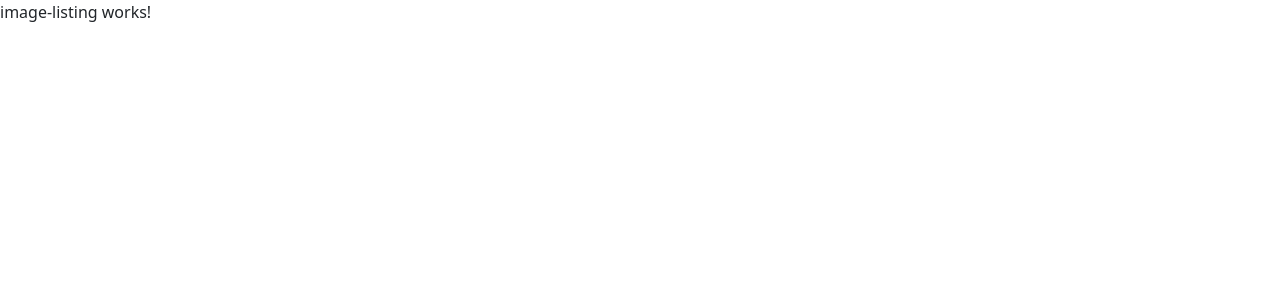
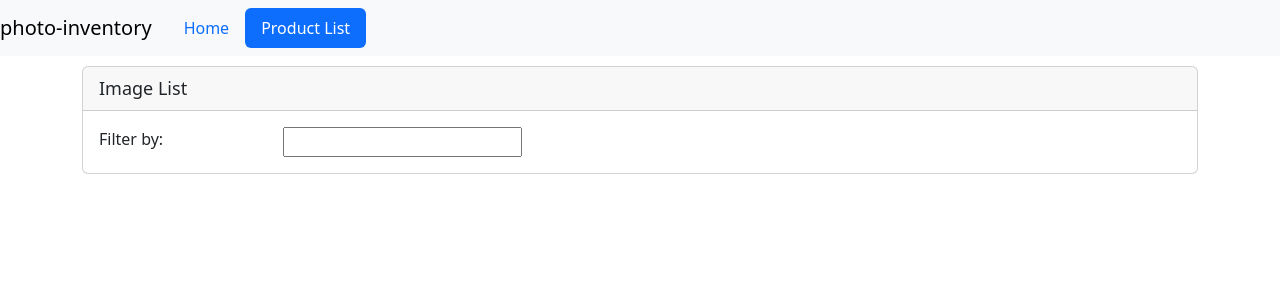
Before and after one commit to jgrospe92/angular-zero-to-hero, an Angular app: page /images in a window 1280 px wide. Shown: the top 300 px of the page. Built offline with nearby package versions, Linux system fonts and the light colour scheme; no server answers.

Commit message:
add nav links and image service

```diff
--- a/src/app/app.component.html
+++ b/src/app/app.component.html
@@ -1 +1,10 @@
-<router-outlet></router-outlet>
+<nav class='navbar navbar-expand navbar-light bg-light'>
+    <a class='navbar-brand'>{{pageTitle}}</a>
+    <ul class='nav nav-pills'>
+      <li><a class='nav-link' routerLinkActive='active' routerLink='/welcome'>Home</a></li>
+      <li><a class='nav-link' routerLinkActive='active' routerLink='/images'>Product List</a></li>
+    </ul>
+</nav>
+<div class='container'>
+  <router-outlet></router-outlet>
+</div>
--- a/src/app/app.component.ts
+++ b/src/app/app.component.ts
@@ -6,5 +6,5 @@ import { Component } from '@angular/core';
   styleUrls: ['./app.component.scss']
 })
 export class AppComponent {
-  title = 'photo-inventory';
+  pageTitle = 'photo-inventory';
 }
--- a/src/app/feature/image-listing/image-listing.component.html
+++ b/src/app/feature/image-listing/image-listing.component.html
@@ -1 +1,17 @@
-<p>image-listing works!</p>
+<div class="card">
+    <div class="card-header">
+        {{pageTitle}}
+    </div>
+    <div class="card-body">
+        <div class="row">
+            <div class="col-md-2">Filter by: </div>
+            <div class='col-md-4'>
+                <input type='text'
+                       [(ngModel)]='listFilter' />
+              </div>
+        </div>
+    </div>
+    <div class="row">
+
+    </div>
+</div>
--- a/src/app/feature/image-listing/image-listing.component.ts
+++ b/src/app/feature/image-listing/image-listing.component.ts
@@ -1,10 +1,62 @@
-import { Component } from '@angular/core';
+import { Component, OnDestroy, OnInit } from '@angular/core';
+import { Subscription } from 'rxjs';
+import { IImage } from 'src/app/models/image.model';
+import { ImageService } from './image.service';
 
 @Component({
   selector: 'app-image-listing',
   templateUrl: './image-listing.component.html',
   styleUrls: ['./image-listing.component.scss']
 })
-export class ImageListingComponent {
+export class ImageListingComponent implements OnInit, OnDestroy {
+
+  pageTitle: string = 'Image List';
+  imageWidth: number = 50;
+  imageMargin: number = 2;
+  showImage:boolean = false;
+  errorMessage = '';
+  sub!: Subscription;
+
+  private _listFilter = '';
+  get listFilter(): string {
+    return this._listFilter;
+  }
+  set listFilter(value: string) {
+    this._listFilter = value;
+  }
+
+  filteredProducts: IImage[] = [];
+  images: IImage[] = [];
+
+  constructor(private imageService: ImageService){}
+
+  ngOnInit(): void {
+    this.sub = this.imageService.getImages().subscribe({
+      next: images => {
+        this.images = images;
+        this.filteredProducts = this.images;
+      },
+      error: err => this.errorMessage = err
+    })
+  }
+
+  ngOnDestroy(): void {
+    this.sub.unsubscribe();
+  }
+
+
+  performFilter(filterBy: string): IImage[] {
+    filterBy = filterBy.toLocaleLowerCase();
+    return this.images.filter((image: IImage) =>
+    image.name.toLocaleLowerCase().includes(filterBy))
+  }
+
+  toggleImage(): void {
+    this.showImage = !this.showImage;
+  }
+
+  onRatingClicked(message: string): void{
+    this.pageTitle = 'Image List: ' + message;
+  }
 
 }
--- /dev/null
+++ b/src/app/feature/image-listing/image.service.ts
@@ -0,0 +1,34 @@
+import { HttpClient, HttpErrorResponse } from '@angular/common/http';
+import { Injectable } from '@angular/core';
+import { Observable, catchError, tap, throwError } from 'rxjs';
+import { IImage } from 'src/app/models/image.model';
+
+@Injectable({
+  providedIn: 'root'
+})
+export class ImageService {
+
+  private imageUrl = 'api/data/mock_data.json';
+
+  constructor(private http: HttpClient) { }
+
+  getImages(): Observable<IImage[]> {
+    return this.http.get<IImage[]>(this.imageUrl)
+      .pipe(
+        tap((data) => console.log('Initial Mock Data', JSON.stringify(data))),
+        catchError(this.handleError)
+      );
+  }
+
+  private handleError(err: HttpErrorResponse): Observable<never> {
+    let errorMessage = '';
+    if (err.error instanceof ErrorEvent) {
+      // Client-side error or network error occurred
+      errorMessage = `An Error occurred: ${err.error.message}`;
+    } else {
+      errorMessage =`Server returned code: ${err.status}, error message: ${err.message}`;
+    }
+    console.error(errorMessage)
+    return throwError(() => errorMessage);
+  }
+}
--- a/src/app/home/home.component.html
+++ b/src/app/home/home.component.html
@@ -1,7 +1,7 @@
 <div class="app_home__layout">
     <div class="card">
         <div class="card-header">
-          {{title}}
+          Welcome
         </div>
         <div class="card-body">
           <div class="container-fluid">
--- a/src/app/home/home.component.ts
+++ b/src/app/home/home.component.ts
@@ -6,7 +6,7 @@ import { Component } from '@angular/core';
   styleUrls: ['./home.component.scss']
 })
 export class HomeComponent {
-  title: string = "Photo Inventory"
+  pageTitle: string = "Photo Inventory"
   githubLink:string = "https://github.com/jgrospe92"
 
 }
--- a/src/app/models/image.model.ts
+++ b/src/app/models/image.model.ts
@@ -4,6 +4,7 @@ export interface IImage {
     imagePath: string
     description: string
     price: number
+    starRating: number
     artist: string
 
 }
```
Also changed, not shown: src/app/app.module.ts (+7 -1 lines), src/app/api/data/mock_data.json (renamed from src/app/API/mock_data.json).
